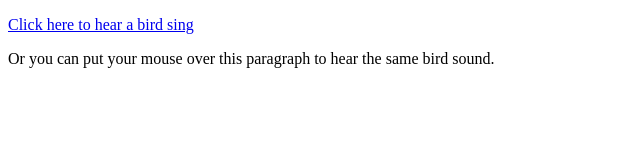
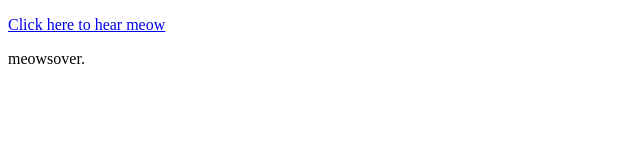
Before and after one commit to eyyMinda/Kursai, a plain HTML site: page !!test/Playsound.html in a window 1280 px wide. Shown: the whole page, without its empty margins (0-640 px from the left). Drawn offline with Linux system fonts and the light colour scheme.

Commit message:
All files

```diff
--- a/!!test/Playsound.html
+++ b/!!test/Playsound.html
@@ -3,7 +3,7 @@
 
 <head>
     <meta charset="ISO-8859-1" />
-    <title>Example of How to Play a Sound on Click or on MouseOver</title>
+    <title>playsound on click or mouseover</title>
     <script language="javascript" type="text/javascript">
         function playSound(soundfile) {
             document.getElementById("dummy").innerHTML =
@@ -14,10 +14,9 @@
 
 <body>
     <span id="dummy"></span>
-    <p><a href="./2nd/Lenteles/Sounds/meow.wav" onclick="playSound('meow.wav');">Click here to hear a bird sing</a>
+    <p><a href="./2nd/Lenteles/Sounds/meow.wav" onclick="playSound('meow.wav');">Click here to hear meow</a>
     </p>
-    <p onmouseover="playSound('meow.wav');">Or you can put your mouse over this paragraph to hear the same bird
-        sound.</p>
+    <p onmouseover="playSound('meow.wav');">meowsover.</p>
 </body>
 
 </html>
```
